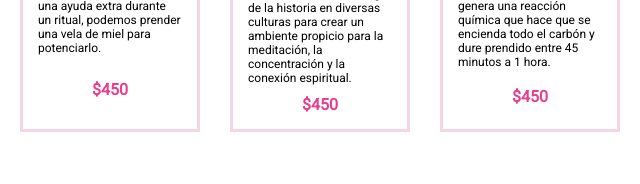
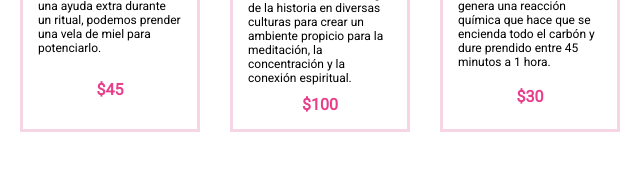
Before and after one commit to romibandelli/Entrega-romina, a website: page index.html in a window 1280 px wide. Shown: the part 469-653 px from the top of the page, 320-960 px from the left. Drawn offline with nearby package versions, Linux system fonts and the light colour scheme.

Commit message:
cambio_precios

```diff
--- a/index.html
+++ b/index.html
@@ -51,7 +51,7 @@
                 </div>
                 <h3>Vela de Miel</h3>
                 <p>Las velas de miel son utilizadas como refuerzo de rituales debido a que su energía es muy potente y siempre que necesitemos una ayuda extra durante un ritual, podemos prender una vela de miel para potenciarlo.</p>
-                <p class="precio">$450</p>
+                <p class="precio">$45</p>
             </div>
             <div class="destacados_ejemplo">
                 <div>
@@ -62,7 +62,7 @@
                 <p>Las varitas de incienso son elementos esenciales en la práctica esotérica y ritual. Su humo fragante
                     ha sido utilizado a lo largo de la historia en diversas culturas para crear un ambiente propicio
                     para la meditación, la concentración y la conexión espiritual.</p>
-                <p class="precio">$450</p>
+                <p class="precio">$100</p>
             </div>
             <div class="destacados_ejemplo">
                 <div>
@@ -75,7 +75,7 @@
                     encienda todo el carbón y dure prendido entre 45 minutos a 1 hora.
 
                 </p>
-                <p class="precio">$450</p>
+                <p class="precio">$30</p>
             </div>
         </section>
     </main>
```
